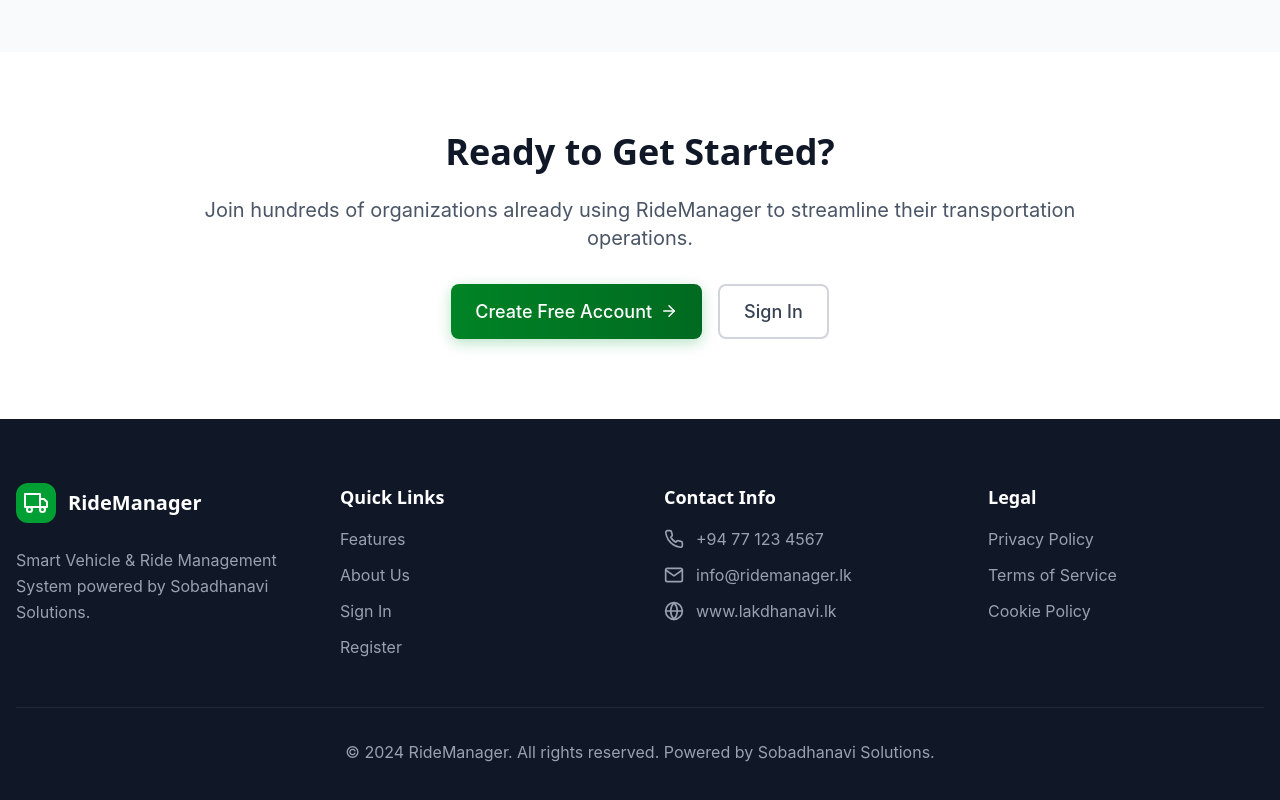
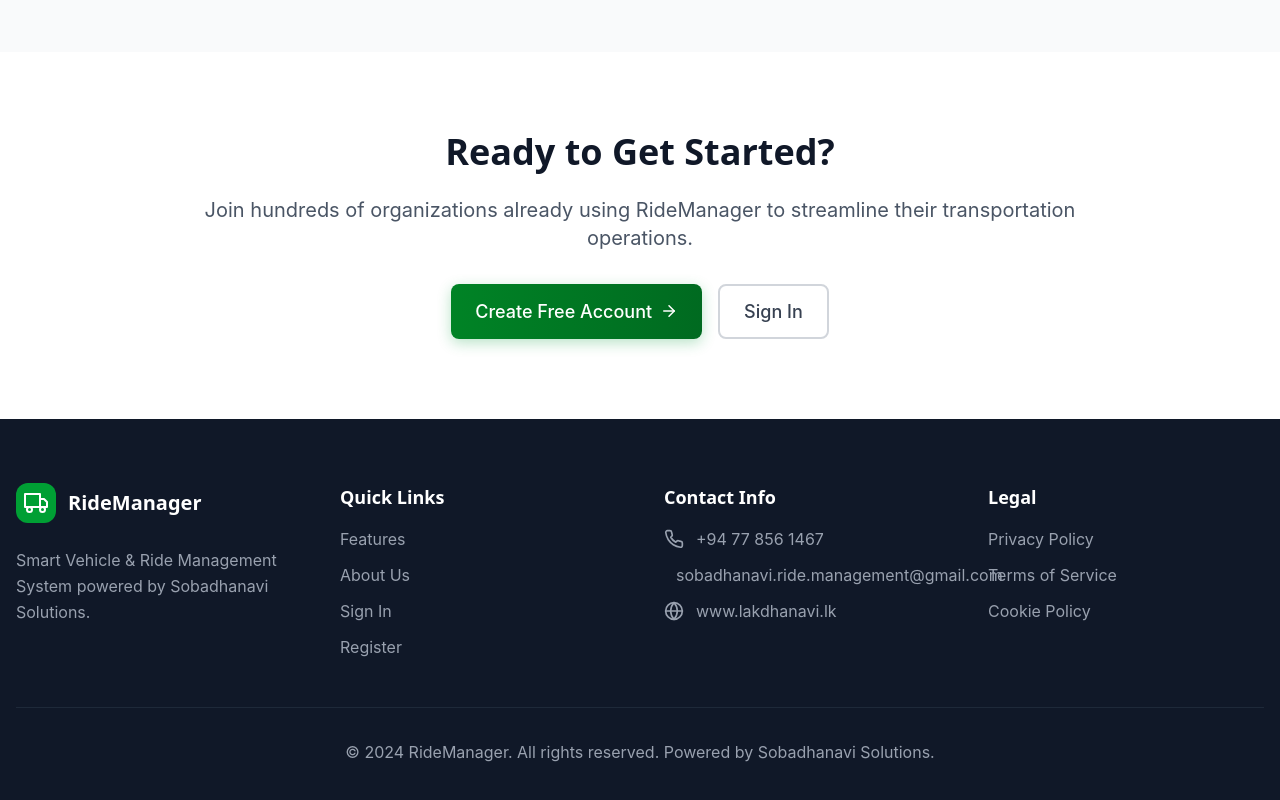
Before and after one commit to KolithaMalan/frontend, a React (Vite) app: page / in a window 1280 px wide. Shown: the part 2838-3638 px from the top of the page. Built offline with nearby package versions, Linux system fonts and the light colour scheme; no server answers.

Commit message:
Update Home.jsx

```diff
--- a/src/pages/Home.jsx
+++ b/src/pages/Home.jsx
@@ -420,11 +420,11 @@ const Home = () => {
               <ul className="space-y-3">
                 <li className="flex items-center gap-3 text-gray-400">
                   <FiPhone className="w-5 h-5" />
-                  <span>+94 77 123 4567</span>
+                  <span>+94 77 856 1467</span>
                 </li>
                 <li className="flex items-center gap-3 text-gray-400">
                   <FiMail className="w-5 h-5" />
-                  <span>info@ridemanager.lk</span>
+                  <span>sobadhanavi.ride.management@gmail.com</span>
                 </li>
                 <li className="flex items-center gap-3 text-gray-400">
                   <FiGlobe className="w-5 h-5" />
```
